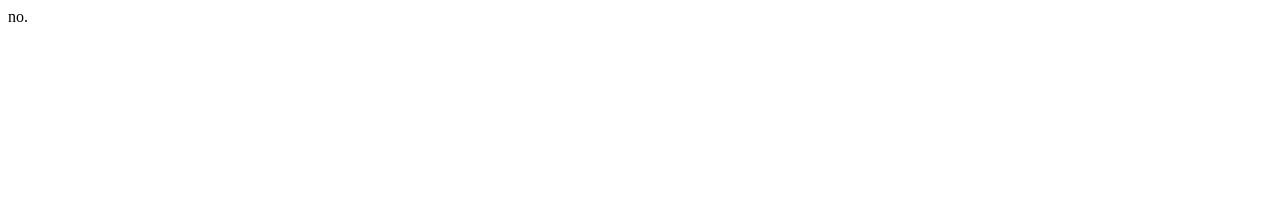
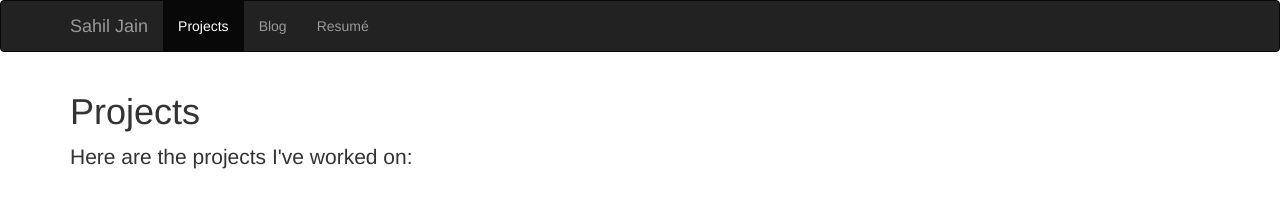
Before and after one commit to basugarg/sahiljain.github.io, a plain HTML site: page projects/index.html in a window 1280 px wide. Drawn offline with nearby package versions, Linux system fonts and the light colour scheme; files that its build step writes are made by us from their sources.

Commit message:
changed links

```diff
--- a/projects/index.html
+++ b/projects/index.html
@@ -1 +1,69 @@
-no.
+
+<!DOCTYPE html>
+<html lang="en">
+  <head>
+    <meta charset="utf-8">
+    <meta http-equiv="X-UA-Compatible" content="IE=edge">
+    <meta name="viewport" content="width=device-width, initial-scale=1.0">
+    <meta name="Sahil's Website" content="">
+    <meta name="Sahil Jain" content="">
+    <!--<link rel="shortcut icon" href="../../docs-assets/ico/favicon.png">-->
+
+    <title>Sahil Jain's website</title>
+
+    <!-- Bootstrap core CSS -->
+    <link href="css/bootstrap.css" rel="stylesheet">
+
+    <!-- Custom styles for this template -->
+    <!--<link href="starter-template.css" rel="stylesheet">-->
+
+    <!-- Just for debugging purposes. Don't actually copy this line! -->
+    <!--[if lt IE 9]><script src="../../docs-assets/js/ie8-responsive-file-warning.js"></script><![endif]-->
+
+    <!-- HTML5 shim and Respond.js IE8 support of HTML5 elements and media queries -->
+    <!--[if lt IE 9]>
+      <script src="https://oss.maxcdn.com/libs/html5shiv/3.7.0/html5shiv.js"></script>
+      <script src="https://oss.maxcdn.com/libs/respond.js/1.3.0/respond.min.js"></script>
+    <![endif]-->
+  </head>
+
+  <body>
+
+    <div class="navbar navbar-inverse" role="navigation">
+      <div class="container">
+        <div class="navbar-header">
+          <button type="button" class="navbar-toggle" data-toggle="collapse" data-target=".navbar-collapse">
+            <span class="sr-only">Toggle navigation</span>
+            <span class="icon-bar"></span>
+            <span class="icon-bar"></span>
+            <span class="icon-bar"></span>
+          </button>
+          <a class="navbar-brand" href="#">Sahil Jain</a>
+        </div>
+        <div class="collapse navbar-collapse">
+          <ul class="nav navbar-nav">
+            <li class="active"><a href="projects/">Projects</a></li>
+            <li><a href="projects/">Blog</a></li>
+            <li><a href="media/Sahil_Jain_Resume.pdf">Resumé</a></li>
+          </ul>
+        </div><!--/.nav-collapse -->
+      </div>
+    </div>
+
+    <div class="container">
+
+      <div class="starter-template">
+        <h1>Projects</h1>
+        <p class="lead">Here are the projects I've worked on:</p>
+      </div>
+
+    </div><!-- /.container -->
+
+
+    <!-- Bootstrap core JavaScript
+    ================================================== -->
+    <!-- Placed at the end of the document so the pages load faster -->
+    <script src="https://code.jquery.com/jquery-1.10.2.min.js"></script>
+    <script src="js/bootstrap.min.js"></script>
+  </body>
+</html>
```
Also changed, not shown: index.html (+1 -1 lines).
